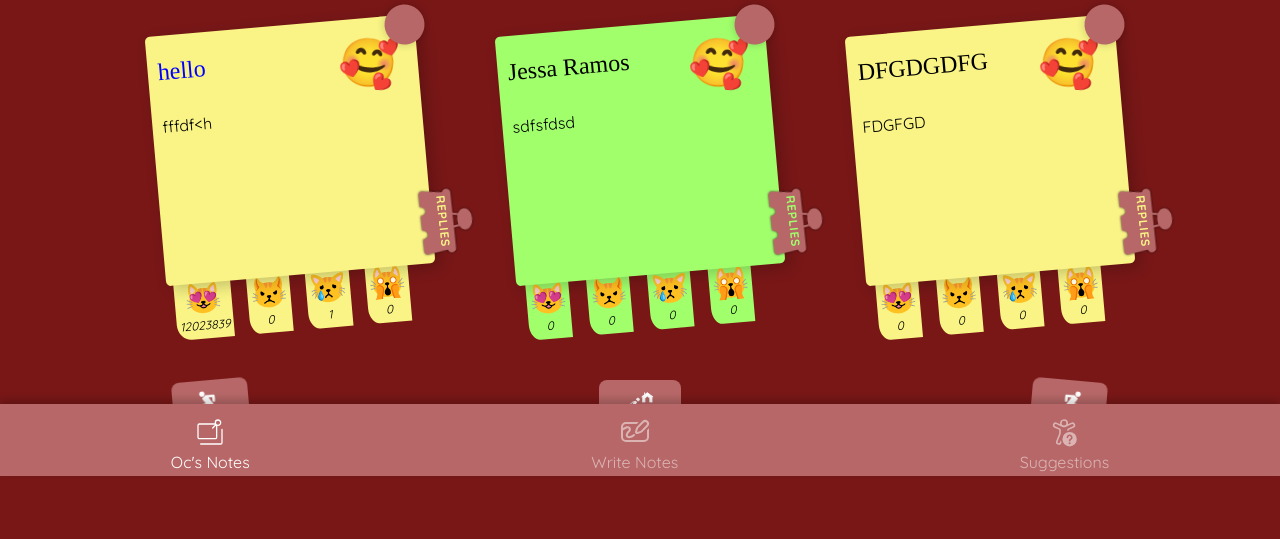
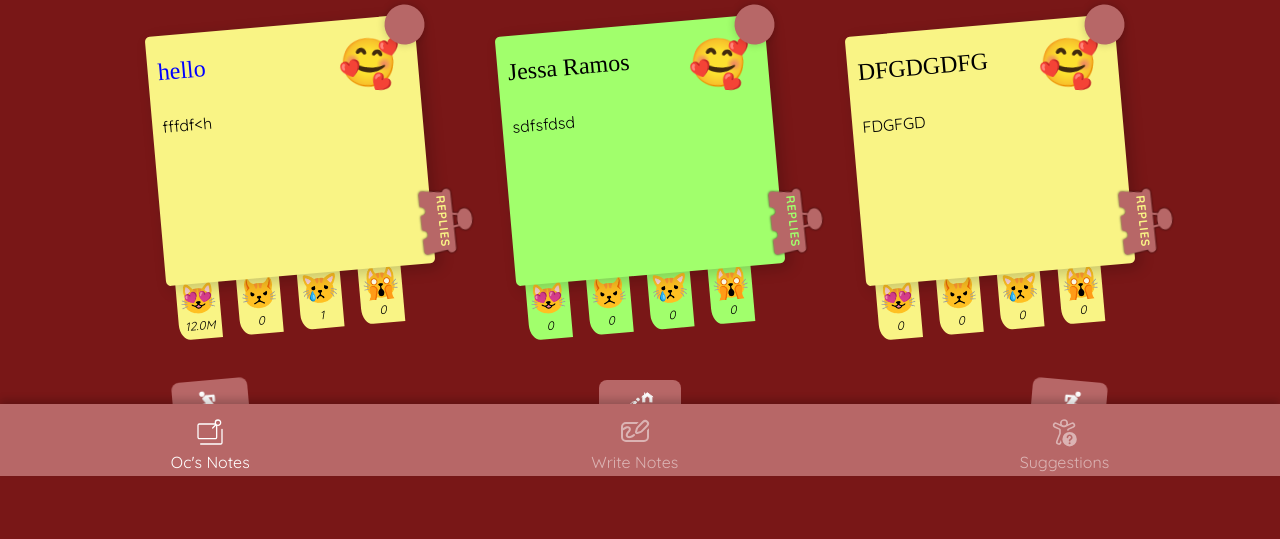
Before and after one commit to astigPree/OCNotesPatch2, a Django app: page / in a window 1280 px wide. Shown: the part 324-863 px from the top of the page. Run offline with Django 4.2, Linux system fonts and the light colour scheme; data comes from the database, SQL or seed files in the repository; both versions use the stored data as it was after the commit; some web fonts are replaced.

Commit message:
Done UI/UX when clicking react

```diff
--- a/myapp/templates/clipboards_screens.html
+++ b/myapp/templates/clipboards_screens.html
@@ -110,7 +110,22 @@
                 '3' : 'blue'
             }
 
-            function onetimeChange(note_id, note_color, nickname_font, nickname_color, content_font, content_color){
+            function abbreviateNumber(number) {
+                if (number >= 1e8) {
+                    return (number / 1e9).toFixed(1) + 'B';
+                } else if (number >= 1e5) {
+                    return (number / 1e6).toFixed(1) + 'M';
+                } else if (number >= 1e3) {
+                    return (number / 1e3).toFixed(1) + 'k';
+                } else {
+                    return Math.floor(number).toString();
+                }
+            }
+
+            function onetimeChange(
+                note_id, note_color, nickname_font, nickname_color, content_font, content_color ,
+                love_num, angry_num, cry_num, wow_num
+            ){
                 const sticky_note = document.getElementById(`sticky-note-${note_id}`);
                 sticky_note.style.backgroundColor = noteColor[note_color];
 
@@ -131,6 +146,9 @@
 
                 const reply_text = document.getElementById(`replies-text-${note_id}`);
                 reply_text.style.color = noteColor[note_color];
+
+                const love_emoji = document.getElementById("love-num");
+                love_emoji.innerHTML = abbreviateNumber(parseInt(love_emoji.getAttribute("total")));
             }
 
             function clickReact(react){
@@ -138,7 +156,7 @@
                 react.onclick = null;
 
                 const reactNum = react.querySelector('i');
-                reactNum.innerHTML = `${parseInt(reactNum.innerHTML, 10 ) + 1}`;
+                reactNum.innerHTML = abbreviateNumber(parseInt(reactNum.getAttribute("total"), 10 ) + 1);
             }
 
         </script>
@@ -171,19 +189,19 @@
                     <div class="reactions">
                         <div class="react react-{{note.note_id}}" onclick="clickReact(this)" >
                             <p>😻</p>
-                            <i>{{note.loves}}</i>
+                            <i id="love-num" total="{{note.loves}}">{{note.loves}}</i>
                         </div>
                         <div class="react react-{{note.note_id}}" onclick="clickReact(this)">
                             <p>😾</p>
-                            <i>{{note.angries}}</i>
+                            <i id="angry-num" total="{{note.angries}}">{{note.angries}}</i>
                         </div>
                         <div class="react react-{{note.note_id}}" onclick="clickReact(this)">
                             <p>😿</p>
-                            <i>{{note.cries}}</i>
+                            <i id="cry-num" total="{{note.cries}}">{{note.cries}}</i>
                         </div>
                         <div class="react react-{{note.note_id}}" onclick="clickReact(this)">
                             <p>🙀</p>
-                            <i>{{note.wows}}</i>
+                            <i id="wow-num" total="{{note.wows}}">{{note.wows}}</i>
                         </div>
                     </div>
 
--- a/myapp/views.py
+++ b/myapp/views.py
@@ -38,13 +38,7 @@ def sticky_notes_view(request):
 
         isDatabaseHasData = len(sticky_notes) > NUMBER_OF_NOTES_TO_DISPLAY - 1
         notes_data = [
-            {
-                "nickname": note.nickname, "nickname_color": note.nickname_color,
-                "nickname_font": note.nickname_font, "content": note.content,
-                "content_color": note.content_color, "content_font": note.content_font,
-                "emoji": note.emoji , 'note_id': note.id
-            }
-            for note in sticky_notes
+            note.get_my_data() for note in sticky_notes
         ]
 
         return JsonResponse(
--- a/static/script/home_script.js
+++ b/static/script/home_script.js
@@ -97,28 +97,59 @@ function configuringPageButton(isDatabaseHasData, direction ){
     }
 }
 
+
 function displayNote(note , notesList){
     notesList.append(
-        `<div class="sticky-note" note_id="${ note.note_id }" >
+        `
+        <div>
+            <div class="sticky-note"id="sticky-note-${note.note_id}" note_id="${ note.note_id }">
 
-            <div class="note-header">
-                <p class="nickname" id="nickname-${note.note_id}" style="color: ${note.nickname_color};" >
-                    ${ note.nickname }
-                </p>
-                <p class="emoji">${ note.emoji }</p>
-                <span class="pin"></span>
+                <div class="note-header">
+                    <p class="nickname" id="nickname-${note.note_id}" >${ note.nickname }</p>
+                    <p class="emoji">${ note.emoji }</p>
+                    <span class="pin"></span>
+                </div>
+
+                <div class="sticky-note-content">
+                    <p id="content-${note.note_id}">${ note.content }</p>
+                </div>
+
+                <div class="clip">
+                    <p id="replies-text-${note.note_id}">REPLIES</p>
+                    <svg fill="#B76767" height="200px" width="200px" version="1.1" id="Layer_1" xmlns="http://www.w3.org/2000/svg" xmlns:xlink="http://www.w3.org/1999/xlink" viewBox="0 0 512 512" xml:space="preserve"><g id="SVGRepo_bgCarrier" stroke-width="0"></g><g id="SVGRepo_tracerCarrier" stroke-linecap="round" stroke-linejoin="round"></g><g id="SVGRepo_iconCarrier"> <g> <g> <path d="M487.458,271.701C501.632,267.546,512,254.43,512,238.933c0-18.825-15.309-34.133-34.133-34.133H316.083l-7.808-45.662 c20.198-10.906,33.058-28.075,33.058-47.787c0-33.724-37.478-60.151-85.333-60.151c-47.846,0-85.333,26.428-85.333,60.151 c0,19.712,12.868,36.881,33.067,47.787l-7.808,45.662H34.133C15.317,204.8,0,220.109,0,238.933 c0,15.497,10.377,28.612,24.55,32.768L2.722,431.744c-0.998,7.322,1.22,14.72,6.084,20.301c4.855,5.564,11.887,8.755,19.277,8.755 h91.383c4.719,0,8.533-3.814,8.533-8.533c0-18.825,15.317-34.133,34.133-34.133c18.825,0,34.133,15.309,34.133,34.133 c0,4.719,3.823,8.533,8.533,8.533h102.4c4.719,0,8.533-3.814,8.533-8.533c0-18.825,15.317-34.133,34.133-34.133 c18.825,0,34.133,15.309,34.133,34.133c0,4.719,3.823,8.533,8.533,8.533h91.383c7.398,0,14.43-3.191,19.285-8.764 c4.864-5.581,7.083-12.971,6.084-20.292L487.458,271.701z M213.24,204.8l6.639-38.827c10.931,3.516,23.117,5.53,36.122,5.53 c13.005,0,25.199-2.014,36.13-5.53l6.639,38.827H213.24z"></path> </g> </g> </g></svg>
+                </div>
+
             </div>
 
-            <div class="sticky-note-content" id="content-${note.note_id}">
-                <p style="color:${ note.content_color };">
-                    ${ note.content }
-                </p>
+            <div class="reactions">
+                <div class="react react-${note.note_id}" onclick="clickReact(this)" >
+                    <p>😻</p>
+                    <i>${note.loves}</i>
+                </div>
+                <div class="react react-${note.note_id}" onclick="clickReact(this)" >
+                    <p>😾</p>
+                    <i>${note.angries}</i>
+                </div>
+                <div class="react react-${note.note_id}" onclick="clickReact(this)" >
+                    <p>😿</p>
+                    <i>${note.cries}</i>
+                </div>
+                <div class="react react-${note.note_id}" onclick="clickReact(this)" >
+                    <p>🙀</p>
+                    <i>${note.wows}</i>
+                </div>
             </div>
+
         </div>
         `
+    )
+
+    onetimeChange(
+        note.note_id, note.note_color,note.nickname_font,
+        note.nickname_color, note.content_font, note.content_color
     );
 
-    onetimeChangeOnTheMainScript(note.nickname_font , note.content_font, note.note_id);
+    console.log("happen");
 
 }
 
```
Also changed, not shown: db.sqlite3.
